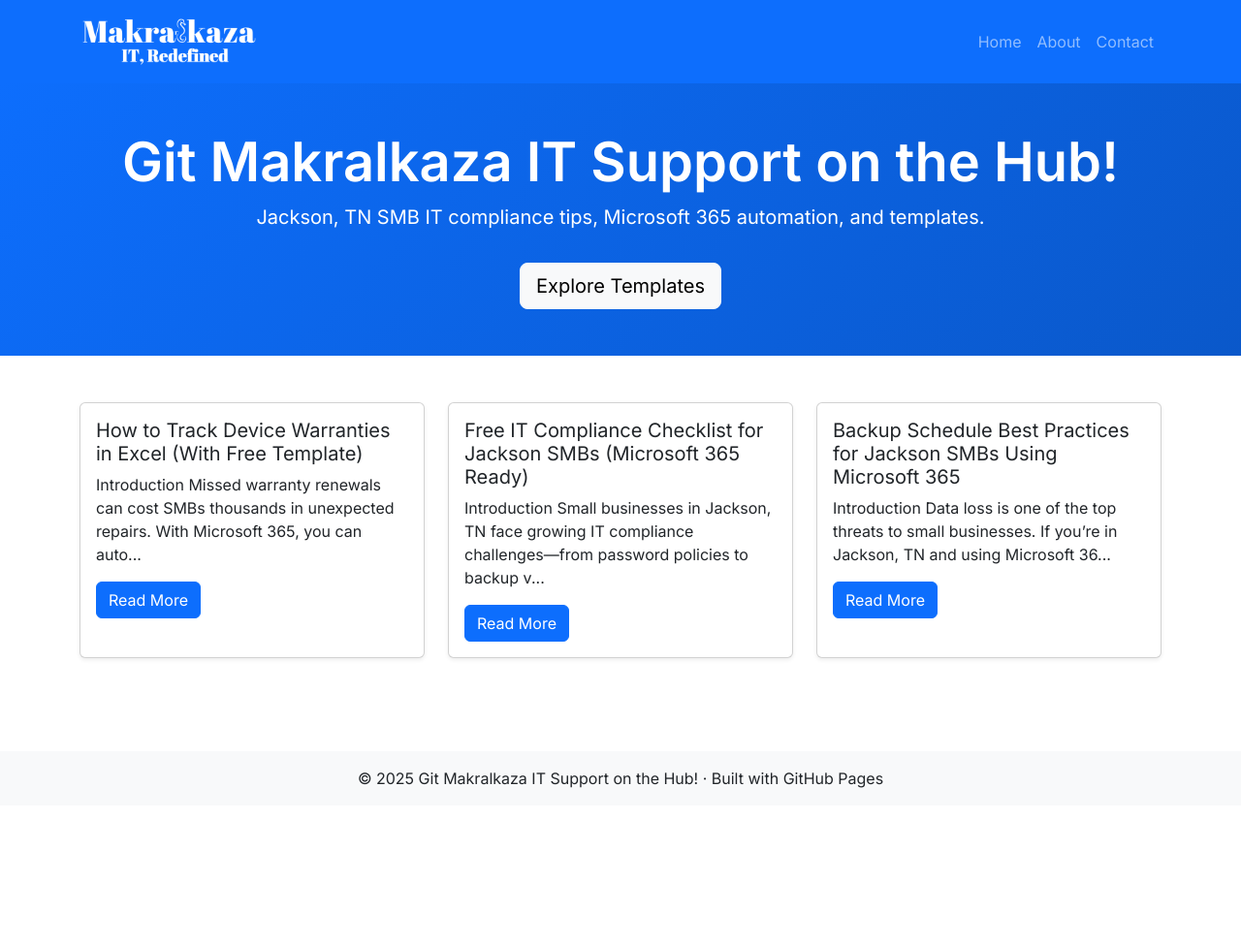
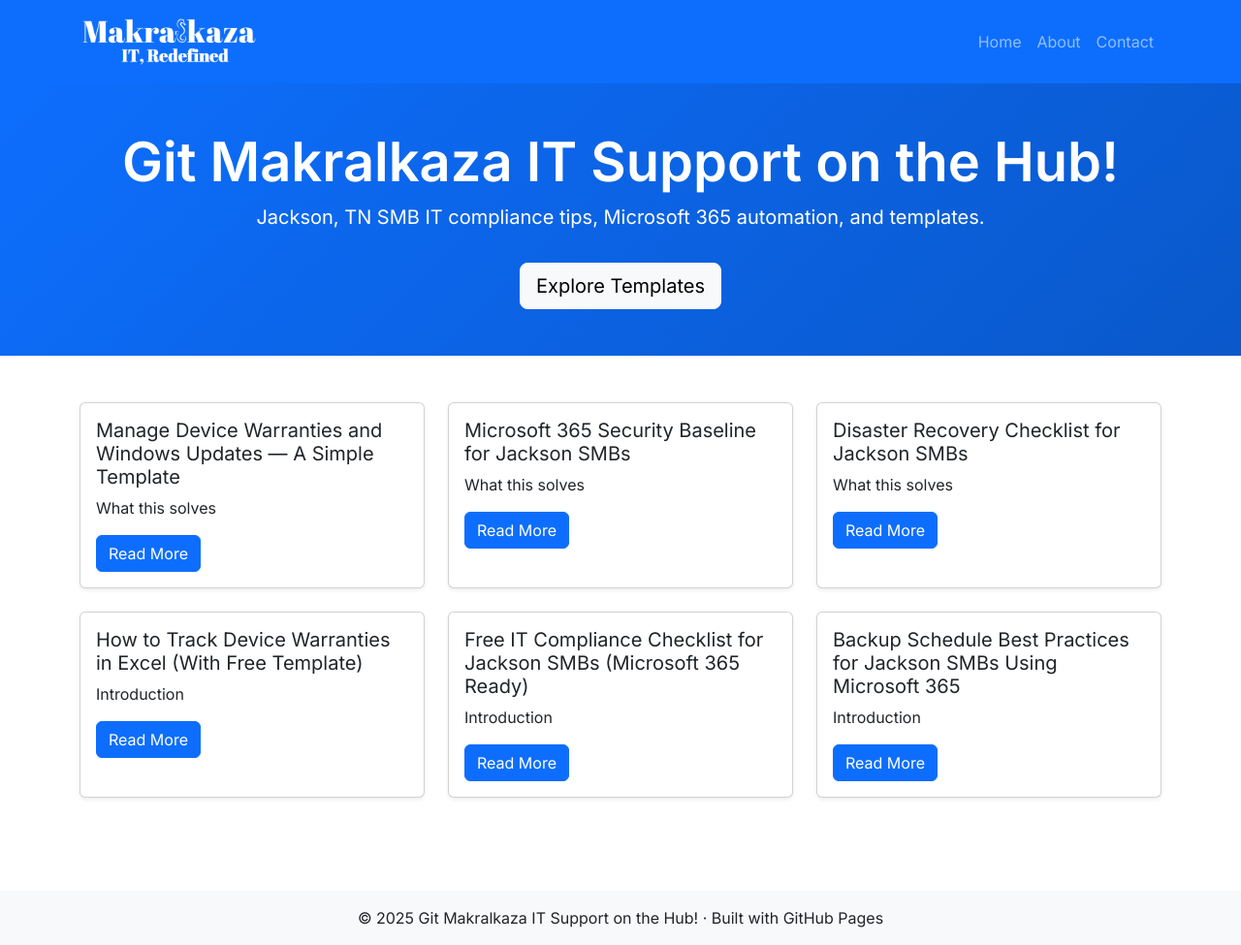
Before and after one commit to gitmakralkaza/tools, a Jekyll site: the page built from index.html, in a window 1280 px wide. Shown: the whole page at 97% size. Built offline with Jekyll 4.4.1, drawn with Linux system fonts in a browser that asks for light colours; before the commit the page ends 900 px from its top, so only the background shows below that; some of the changed lines change nothing that is shown.

Commit message:
Updated Posts and Added New Articles

```diff
--- /dev/null
+++ b/_posts/2025-10-12-disaster-recovery-checklist-for-smbs.md
@@ -0,0 +1,21 @@
+---
+layout: post
+title: "Disaster Recovery Checklist for Jackson SMBs"
+date: 2025-10-12
+tags: [backup, disaster recovery, business continuity]
+---
+
+## What this solves
+
+A practical, step-by-step disaster recovery checklist for small businesses to protect critical data and restore operations quickly after hardware failures, ransomware, or site outages.
+
+## Download the free template
+
+[Download the DR checklist and restoration playbook](https://makralkaza.com/store)
+
+## How to customize
+
+- Map critical systems and rank them by recovery priority.
+- Verify backups (restore drills) monthly and keep a record of successful restores.
+- Store backup copies offsite or in a different cloud region.
+- Automate notifications for failed backups and retention expiry.
--- /dev/null
+++ b/_posts/2025-10-12-m365-security-baseline-for-smbs.md
@@ -0,0 +1,21 @@
+---
+layout: post
+title: "Microsoft 365 Security Baseline for Jackson SMBs"
+date: 2025-10-12
+tags: [microsoft 365, security, checklist, small business]
+---
+
+## What this solves
+
+A concise security baseline to harden Microsoft 365 for small businesses in Jackson, TN. Covers conditional access, MFA, device policies, and secure default settings to reduce common attack surface.
+
+## Download the free template
+
+[Get the security baseline checklist and quick-setup guide](https://makralkaza.com/store)
+
+## How to customize
+
+- Review tenant-level settings before applying (Global admin approvals).
+- Apply conditional access rules gradually — start with a pilot group.
+- Use Intune profile presets to enforce device encryption and anti-malware.
+- Document exceptions and maintain a change log in SharePoint or a ticketing system.
--- /dev/null
+++ b/_posts/2025-10-12-manage-device-warranties-and-windows-updates.md
@@ -0,0 +1,21 @@
+---
+layout: post
+title: "Manage Device Warranties and Windows Updates — A Simple Template"
+date: 2025-10-12
+tags: [inventory, warranties, windows update, device management]
+---
+
+## What this solves
+
+A lightweight spreadsheet and process to track device warranties, scheduled Windows updates, and maintenance windows so SMBs can avoid unexpected downtime.
+
+## Download the free template
+
+[Get the device warranty & update tracker](https://makralkaza.com/store)
+
+## How to customize
+
+- Add device purchase date, serial, warranty end, and vendor contact in the tracker.
+- Use conditional formatting to highlight upcoming warranty expirations.
+- Schedule Windows update windows and record patch testing results.
+- Link the tracker to your ticketing tool for maintenance tasks.
```
Also changed, not shown: _posts/2025-10-05-backup-schedule-best-practices-jackson-smbs.md (+6 -0 lines), _posts/2025-10-05-free-it-compliance-checklist-jackson-smbs.md (+6 -0 lines), _posts/2025-10-05-track-device-warranties-excel-template.md (+6 -0 lines), .github/copilot-instructions.md (added).
